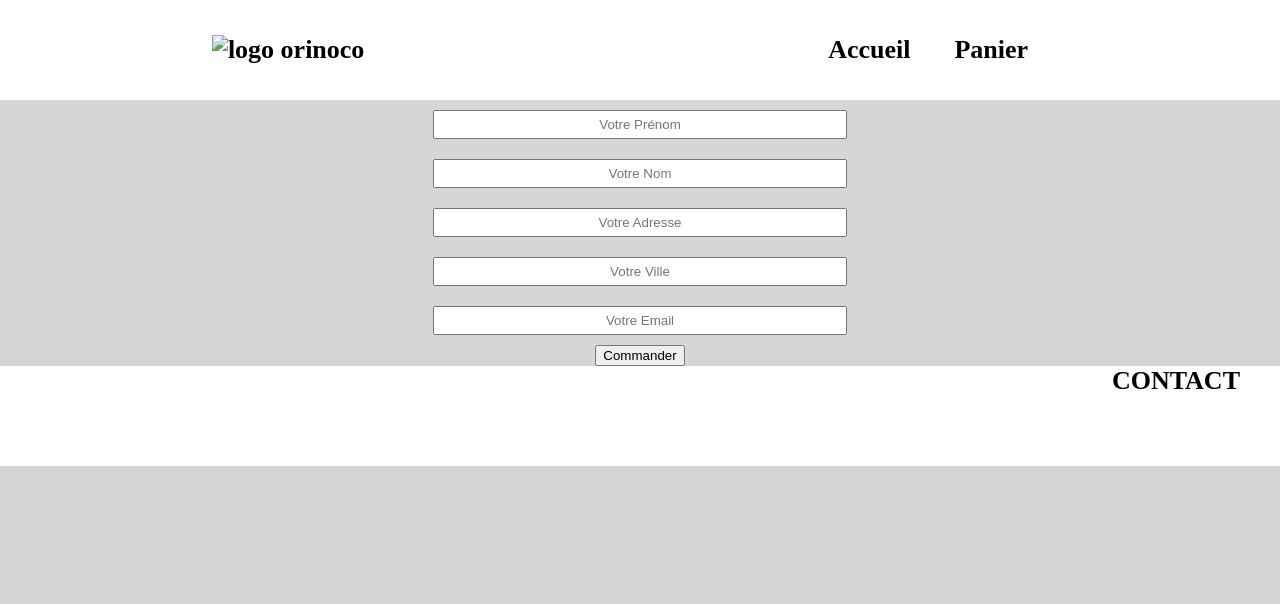
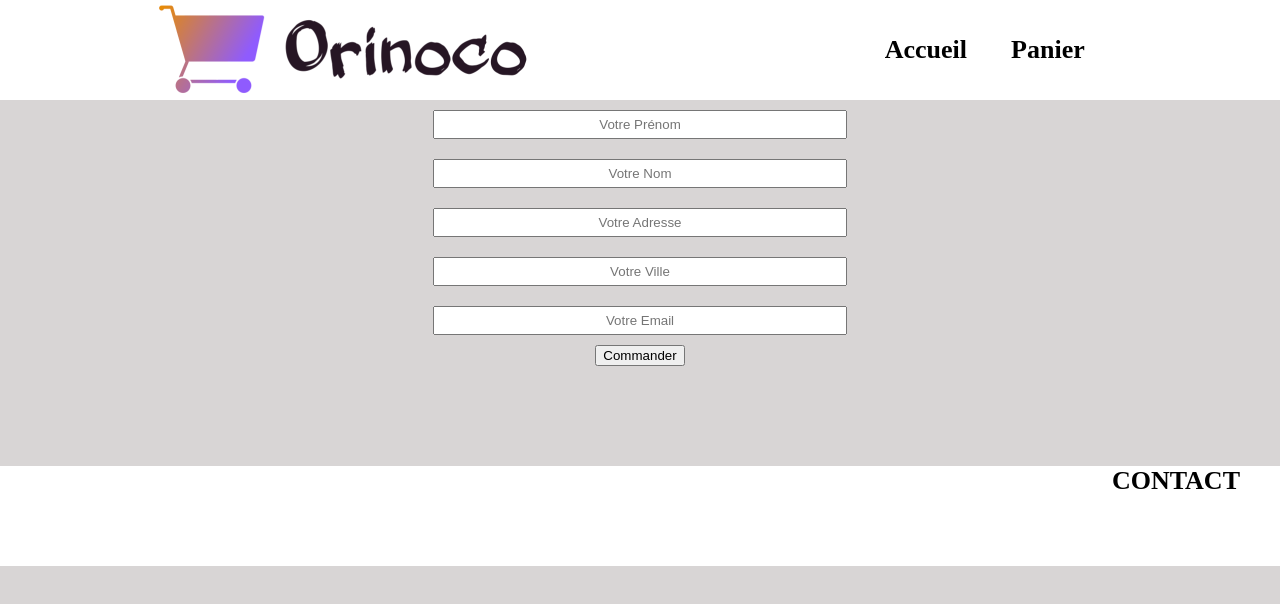
Before and after one commit to oubenali-mohamed/oubenali_5_07012021, a plain HTML site: page html/panier.html in a window 1280 px wide. Drawn offline with Linux system fonts and the light colour scheme; files that its build step writes are made by us from their sources.

Commit message:
modification de la page panier

```diff
--- a/css/style.css
+++ b/css/style.css
@@ -36,6 +36,7 @@ footer
 {
     font-size: 25px;
     text-transform: uppercase;
+    margin-top: 100px;
     text-align: right;
     padding-bottom: 0px;
     width: 100%;
--- a/html/panier.html
+++ b/html/panier.html
@@ -3,13 +3,13 @@
 <head>
     <meta charset="UTF-8">
     <meta name="viewport" content="width=device-width, initial-scale=1.0">
-    <link rel="stylesheet" href="style.css">
+    <link rel="stylesheet" href="../css/style.css">
     <title>Orinoco</title>
 </head>
 <body>
     <header>
         <a href="index.html">
-            <img class="logo" src="images/logo.png" alt="logo orinoco">
+            <img class="logo" src="../images/logo.png" alt="logo orinoco">
         </a>
         <nav>
             <a href="index.html">Accueil</a>
```
Also changed, not shown: html/confirmation.html (+1 -1 lines), html/index.html (+1 -1 lines), html/produit.html (+1 -1 lines).
